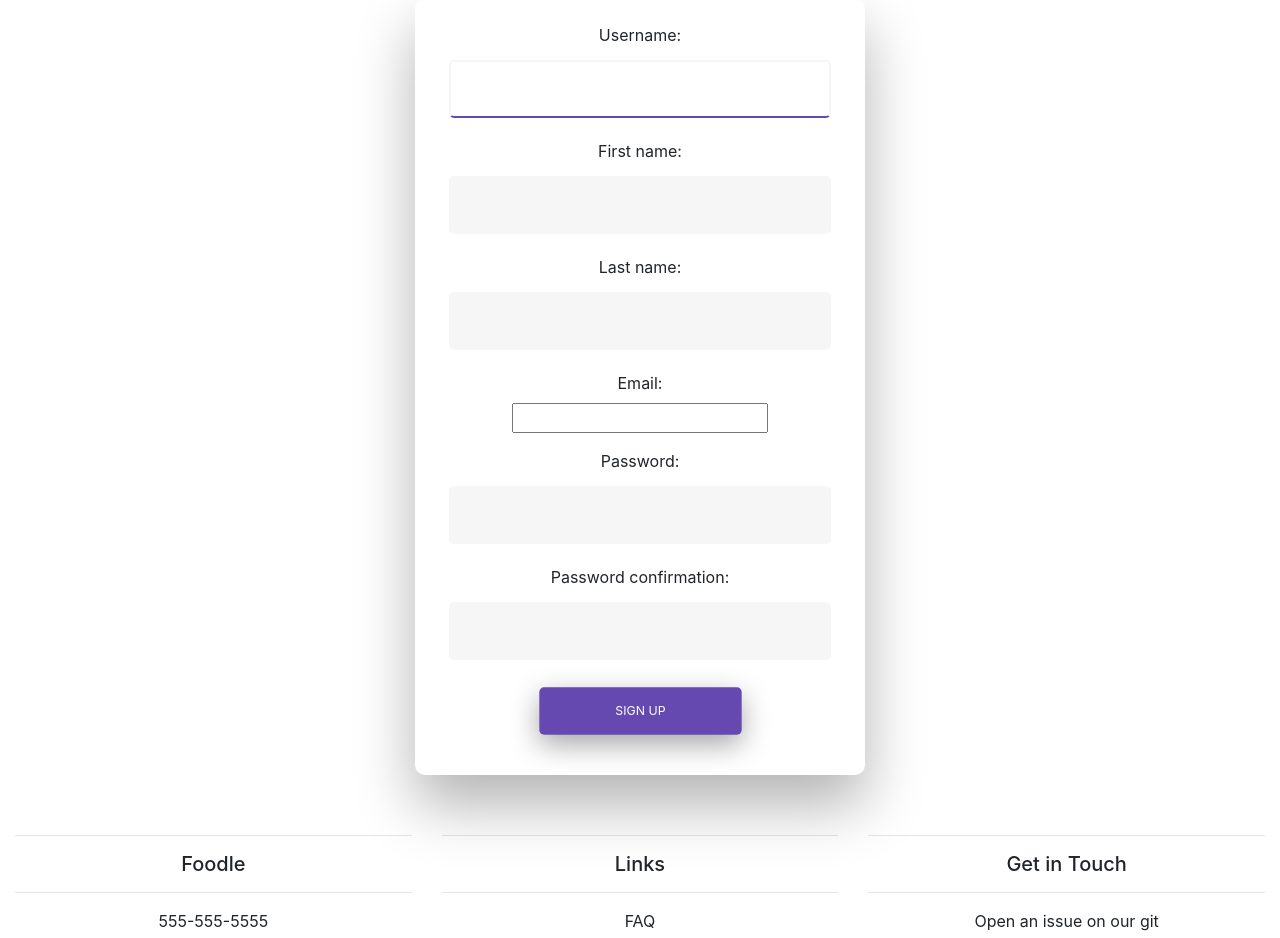
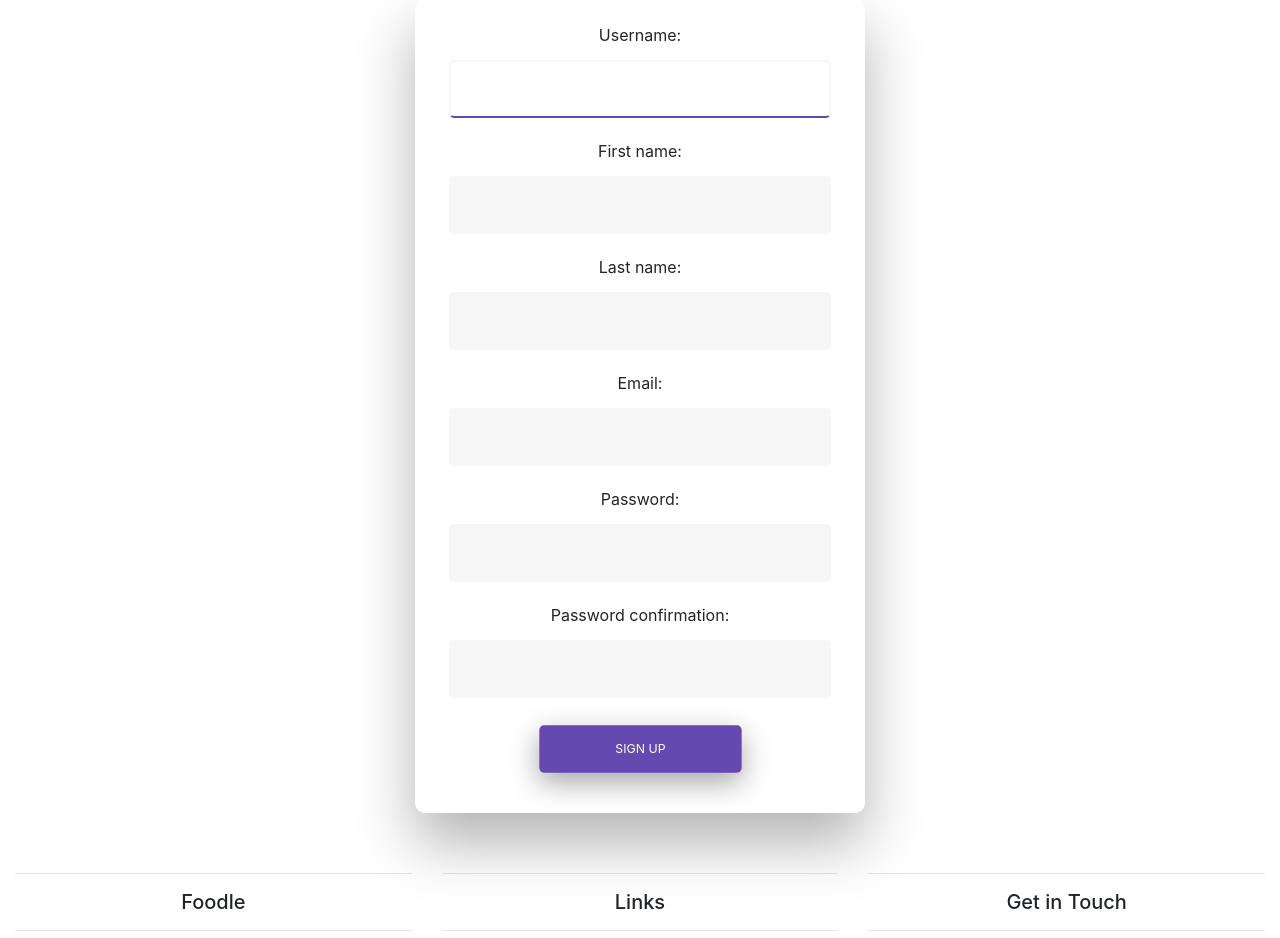
Before and after one commit to glasgowm148/Foodle, a Django app: page /register/ in a window 1280 px wide. Shown: the part 79-1017 px from the top of the page. Run offline with Django 3.2, Linux system fonts and the light colour scheme; some libraries are stand-ins or nearby versions.

Commit message:
add email to input.css again

```diff
--- a/foodle/static/css/input.css
+++ b/foodle/static/css/input.css
@@ -141,7 +141,7 @@
     transform: scale(0.95);
   }
 
-  input[type=text],input[type=password] {
+  input[type=text],input[type=password], input[type=email] {
     background-color: #f6f6f6;
     border: none;
     color: #0d0d0d;
@@ -162,7 +162,7 @@
     border-radius: 5px 5px 5px 5px;
   }
 
-  input[type=text]:focus,  input[type=password]:focus{
+  input[type=text]:focus,  input[type=password]:focus, input[type=email]:focus{
     background-color: #fff;
     border-bottom: 2px solid #6648b1;
   }
```
